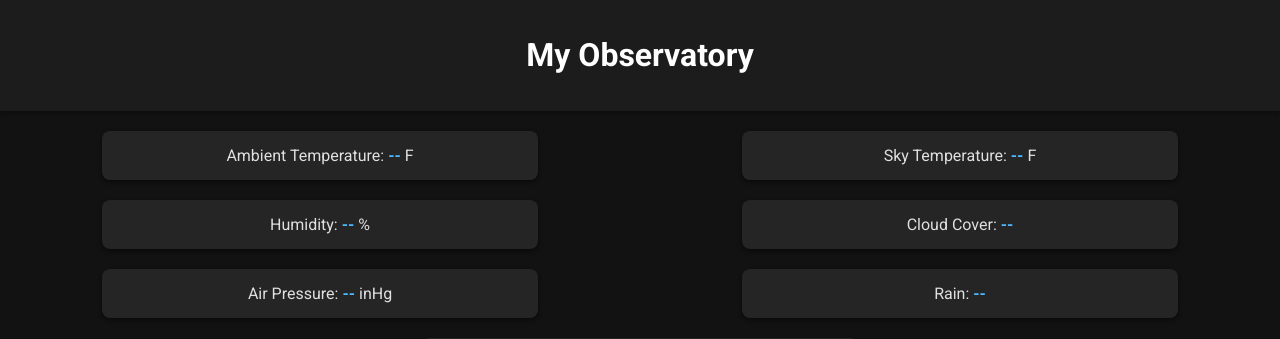
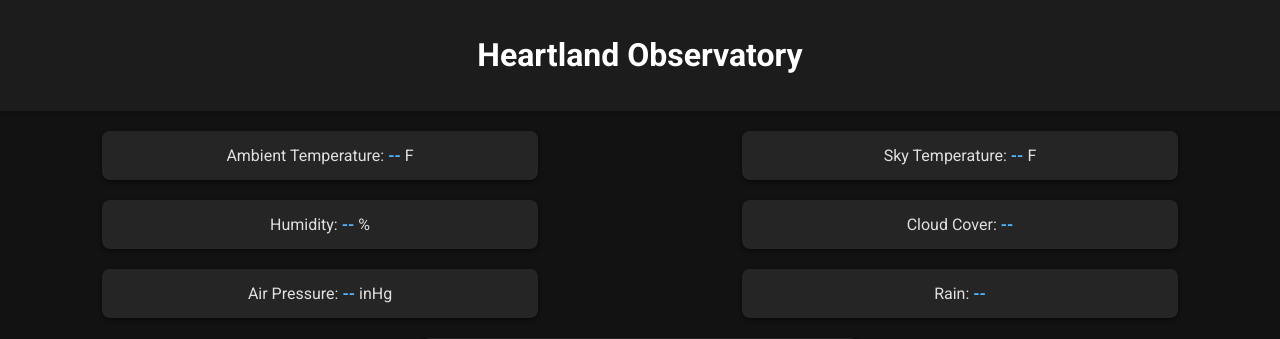
Before and after one commit to AustinM731/AlpacaSafetyMonitor, a Flask app: page / in a window 1280 px wide. Shown: the top 339 px of the page. Run offline with Flask 3, Linux system fonts and the light colour scheme; parts of the project's set-up code (start-up, migrations or seed data) failed here and were passed over; some libraries are stand-ins or nearby versions.

Commit message:
Change Observatory name

```diff
--- a/WeatherStation/templates/frontend.html
+++ b/WeatherStation/templates/frontend.html
@@ -64,7 +64,7 @@
 
 <body>
     <div class="header">
-        <h1>My Observatory</h1>
+        <h1>Heartland Observatory</h1>
     </div>
     <div class="sensor-data">
         <div>Ambient Temperature: <span class="sensor-value" id="ambientTemperature">--</span> F</div>
```
